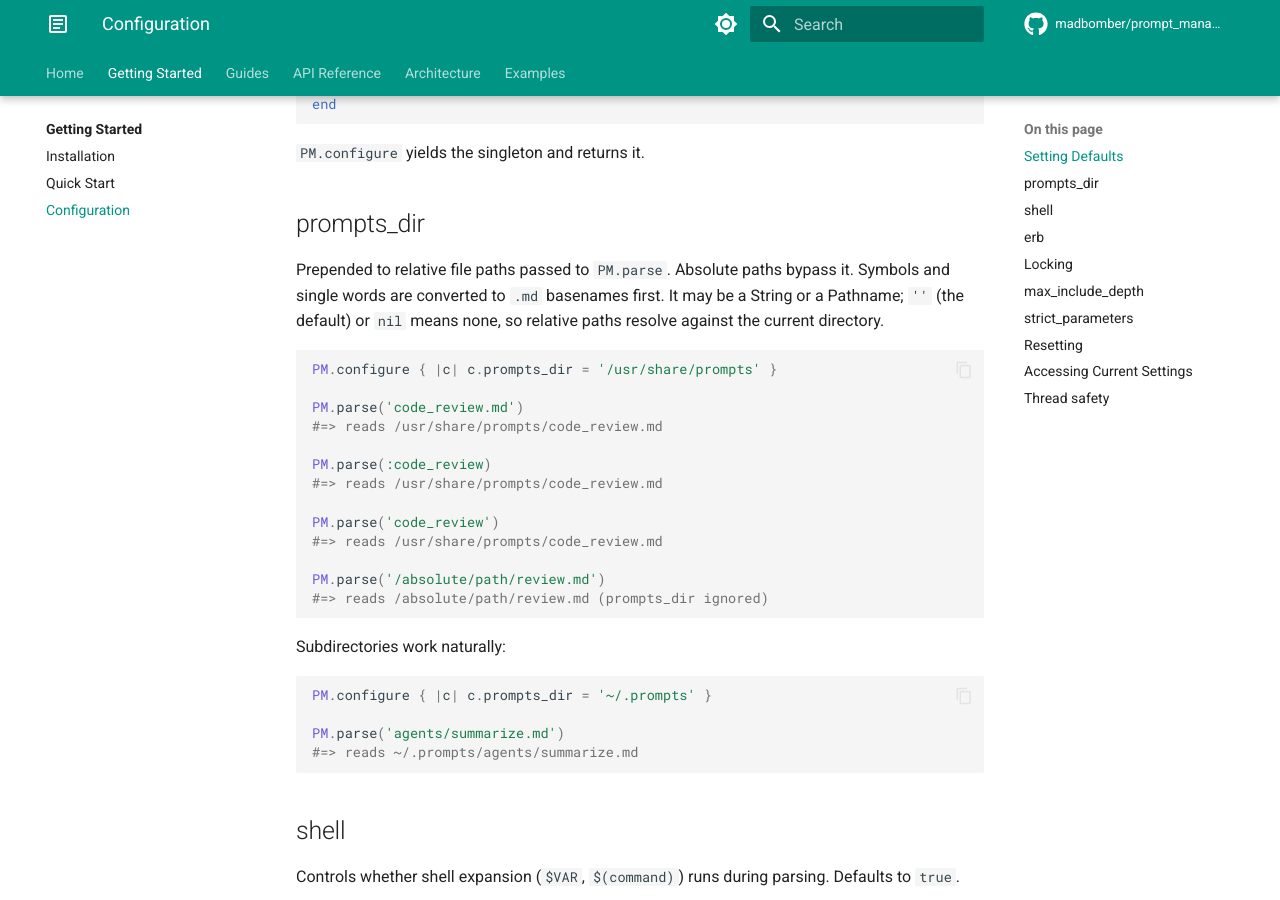
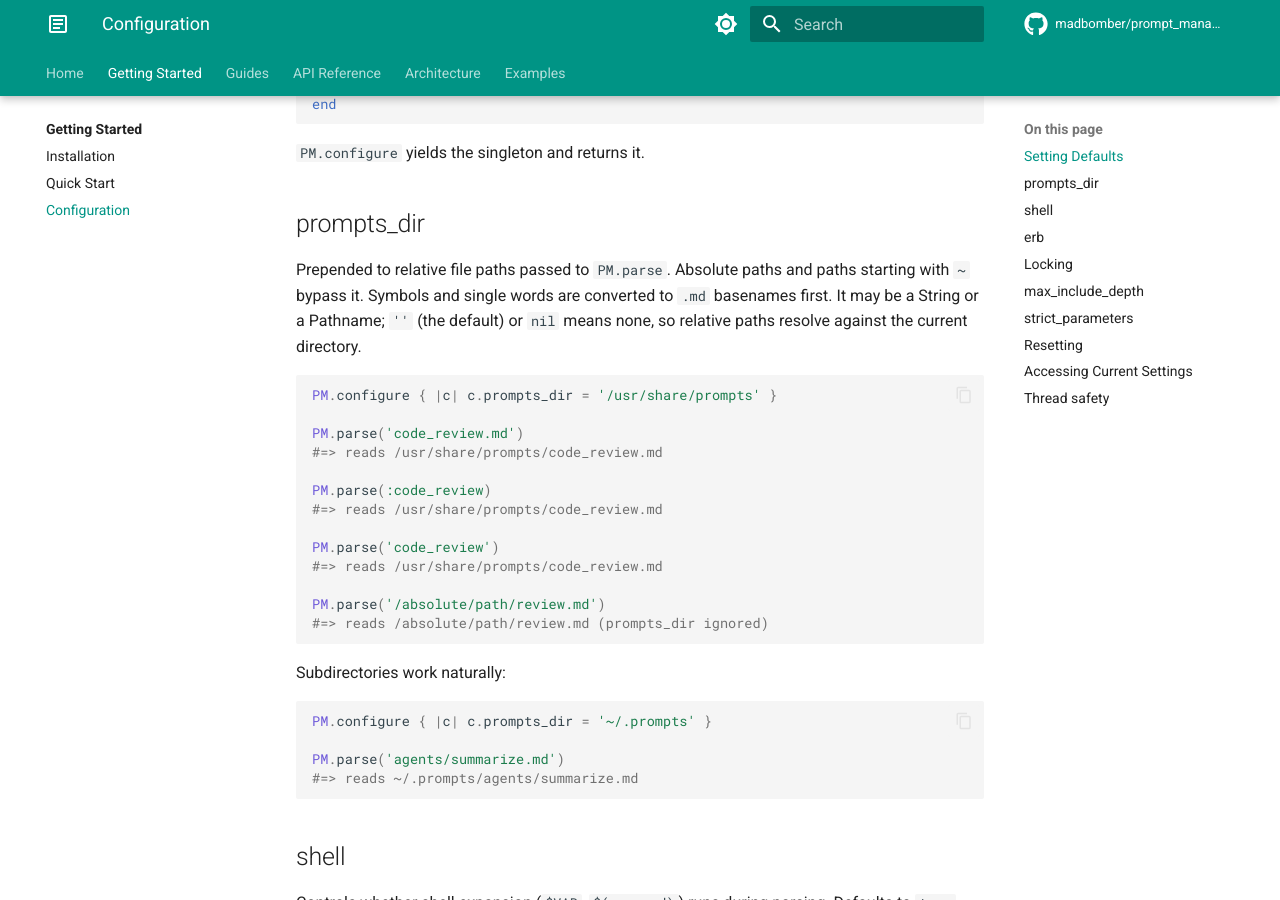
Before and after one commit to MadBomber/prompt_manager, an MkDocs documentation site: the page built from docs/getting-started/configuration.md, in a window 1280 px wide and 900 px high, scrolled down 374 px. Built offline with MkDocs 1.6.1 and Material for MkDocs 9.7.7, drawn with Linux system fonts in a browser that asks for light colours; comment, search, counter and statistics services are not loaded.

Commit message:
fix(parse): expand a leading ~ when prompts_dir is set

````diff
--- a/docs/getting-started/configuration.md
+++ b/docs/getting-started/configuration.md
@@ -18,7 +18,7 @@ end
 
 ## prompts_dir
 
-Prepended to relative file paths passed to `PM.parse`. Absolute paths bypass it. Symbols and single words are converted to `.md` basenames first. It may be a String or a Pathname; `''` (the default) or `nil` means none, so relative paths resolve against the current directory.
+Prepended to relative file paths passed to `PM.parse`. Absolute paths and paths starting with `~` bypass it. Symbols and single words are converted to `.md` basenames first. It may be a String or a Pathname; `''` (the default) or `nil` means none, so relative paths resolve against the current directory.
 
 ```ruby
 PM.configure { |c| c.prompts_dir = '/usr/share/prompts' }
````
Also changed, not shown: CHANGELOG.md (+3 -0 lines), docs/guides/parsing.md (+1 -1 lines), 2 other files.
